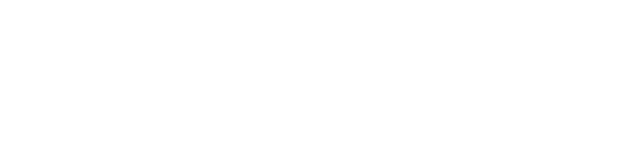
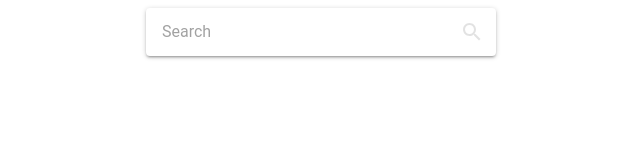
Before and after one commit to lexprom/unsplash-gallery, a website: page public/index.html in a window 1280 px wide. Shown: the whole page, without its empty margins (319-959 px from the left). Drawn offline with Linux system fonts and the light colour scheme; the site is published under a folder, as on GitHub Pages, so addresses that start at the root find nothing.

Commit message:
fixed path to bundle and changed title name

```diff
--- a/public/index.html
+++ b/public/index.html
@@ -6,12 +6,12 @@
     <meta name="viewport" content="width=device-width, initial-scale=1.0">
     <meta http-equiv="X-UA-Compatible" content="ie=edge">
     <link rel="shortcut icon" href="favicon.ico">
-    <title>Unsplah Gallery</title>
+    <title>Unsplash Gallery</title>
 </head>
 
 <body>
     <div id="root"></div>
-    <script src="/public/bundle.js"></script>
+    <script src="bundle.js"></script>
 </body>
 
 </html>
```
